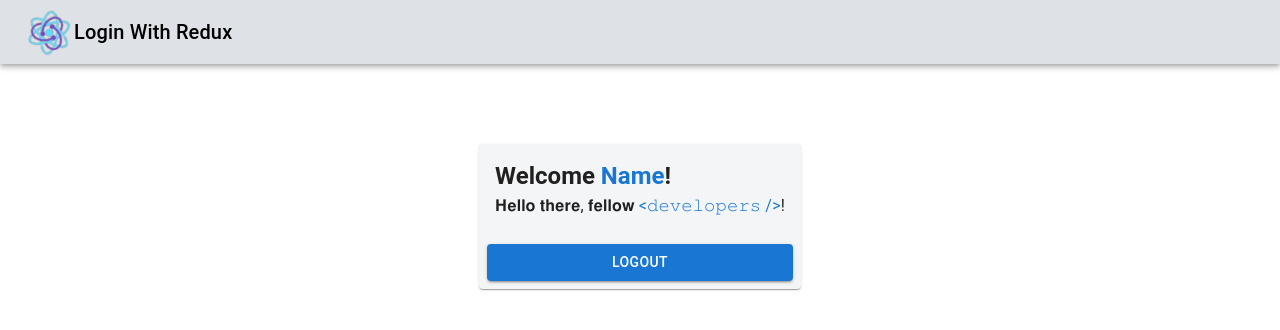
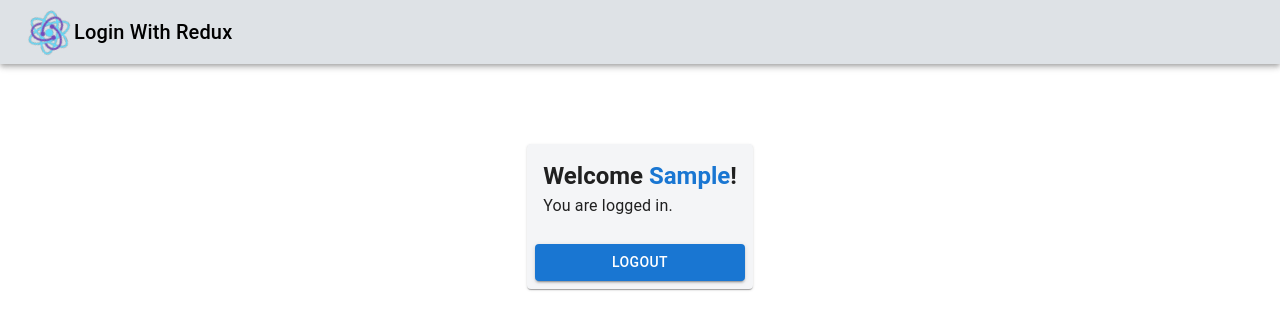
Before and after one commit to TheNewC0der-24/Login-with-Redux-REACT, a React (Create React App) app: page / in a window 1280 px wide. Both pictures are taken after typing "Sample", "name@example.com", "Sample123" into the empty fields and a click on the button "SUBMIT". Shown: the top 330 px of the page. Built offline with nearby package versions, Linux system fonts and the light colour scheme.

Commit message:
Set the name of the logged in user

```diff
--- a/src/Components/Home/index.jsx
+++ b/src/Components/Home/index.jsx
@@ -1,6 +1,9 @@
 import React from 'react';
+import { useSelector } from 'react-redux';
 
 import { useDispatch } from 'react-redux';
+
+import { logout, selectUser } from '../../Features/userSlice';
 
 import {
     Box,
@@ -11,9 +14,9 @@ import {
     Typography,
 } from '@mui/material';
 
-import { logout } from '../../Features/userSlice';
+const Home = () => {
 
-const Home = () => {
+    const user = useSelector(selectUser);
 
     const dispatch = useDispatch();
 
@@ -29,10 +32,10 @@ const Home = () => {
                 <Card sx={{ bgcolor: "#F4F5F7" }}>
                     <CardContent>
                         <Typography sx={{ fontWeight: "bold" }} variant="h5">
-                            Welcome <span style={{ color: "#1976d2" }}>Name</span>!
+                            Welcome <span style={{ color: "#1976d2" }}>{user.name}</span>!
                         </Typography>
                         <Typography variant="subtitle1">
-                            𝐇𝐞𝐥𝐥𝐨 𝐭𝐡𝐞𝐫𝐞, 𝐟𝐞𝐥𝐥𝐨𝐰 <span style={{ color: "#1976d2" }}>&lt;𝚍𝚎𝚟𝚎𝚕𝚘𝚙𝚎𝚛𝚜 /&gt;</span>!
+                            You are logged in.
                         </Typography>
                     </CardContent>
                     <CardActions>
```
